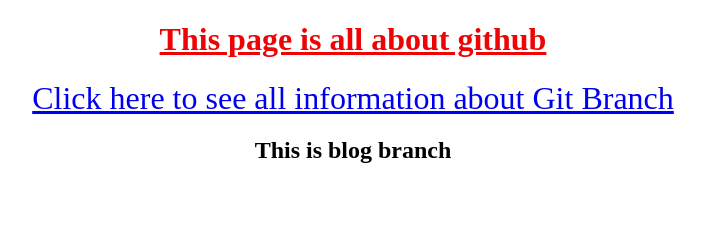
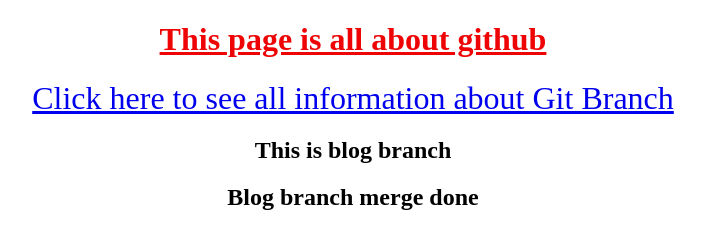
Before and after one commit to gitmazharrx1/module-3, a plain HTML site: page index.html in a window 1280 px wide. Shown: the whole page, without its empty margins (287-992 px from the left). Drawn offline with Linux system fonts and the light colour scheme.

Commit message:
complete

```diff
--- a/index.html
+++ b/index.html
@@ -12,5 +12,7 @@
     <h1>This page is all about github</h1>
     <p><a href="https://github.com/joshnh/Git-Commands" target="_blank">Click here to see all information about Git Branch</a></p>
     <h2>This is blog branch</h2>
+
+    <h2>Blog branch merge done</h2>
 </body>
 </html>
```
